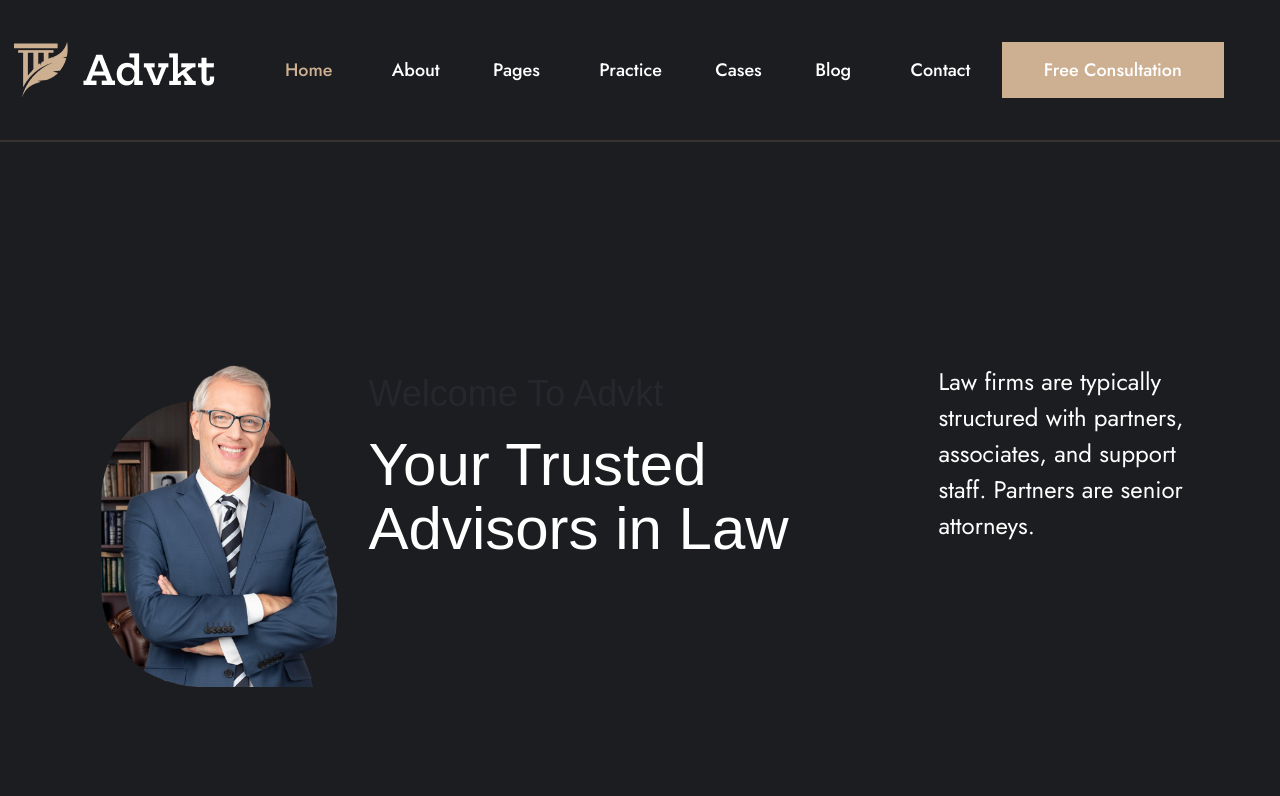
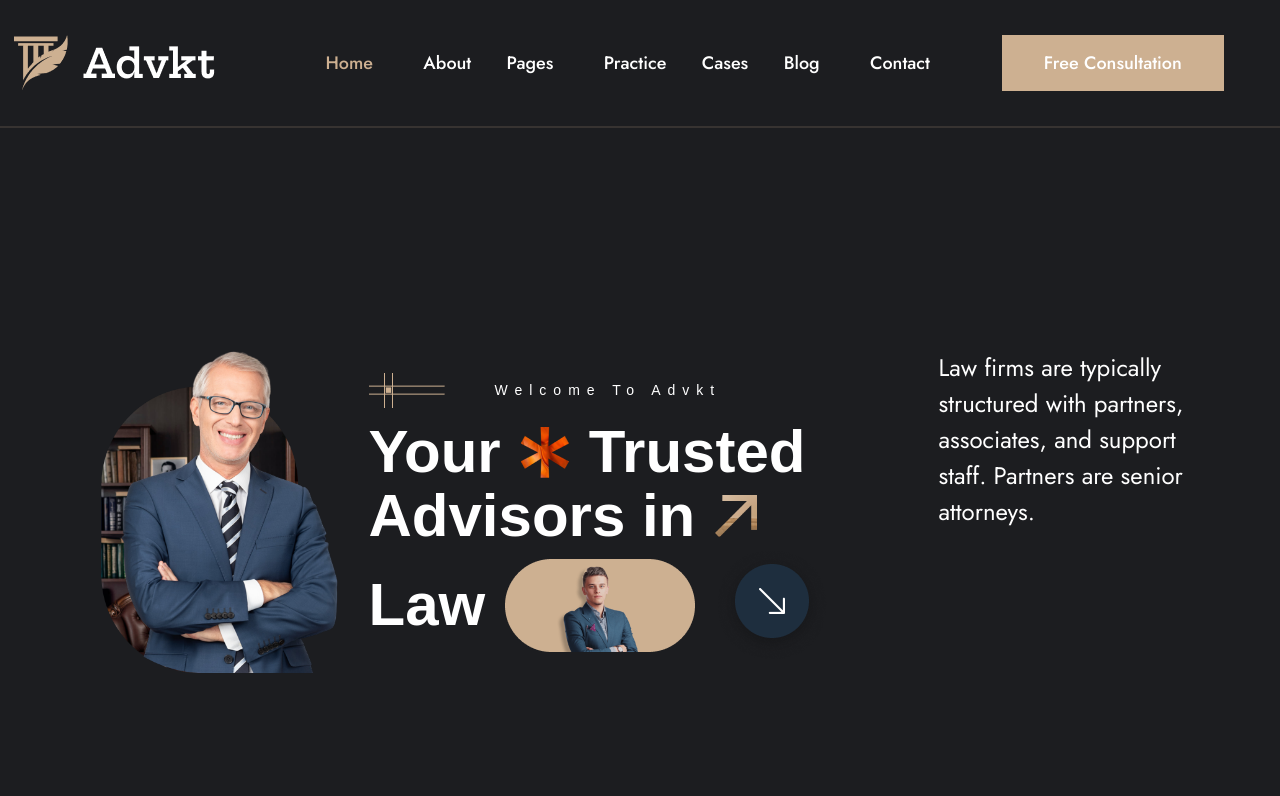
Before and after one commit to Shiddik/advkt, a website: page index.html in a window 1280 px wide. Shown: the top 796 px of the page. Drawn offline with Linux system fonts and the light colour scheme; a web font is replaced by a local one.

Commit message:
fix banner

```diff
--- a/index.html
+++ b/index.html
@@ -62,9 +62,6 @@
                                     <img src="images/logo/logo.png" alt="logo" />
                                 </a>
                                 <a href="index.html" class="sticky-logo">
-                                    <img src="images/logo/sticky-logo.png" alt="logo" />
-                                </a>
-                                <a href="index.html" class="retina-logo">
                                     <img src="images/logo/logo.png" alt="logo" />
                                 </a>
                             </div>
@@ -189,15 +186,34 @@
                                     <img src="images/slider/banner/image-1.jpg" alt="image">
                                 </div>
                             </div>
-                            <div class="col-lg-6">
+                            <div class="col-lg-6 align-self-center">
                                 <div class="slider-title-wrapper">
-                                    <h3 class="slider-sub-title">Welcome To Advkt</h3>
-                                    <h1 class="slider-title">Your   Trusted Advisors in Law</h1>
+                                    <h3 class="slider-sub-title">
+                                        <span class="shape-img"><img src="images/slider/banner/title-shape.png" alt="image"></span>
+                                        Welcome To Advkt
+                                    </h3>
+                                    <h1 class="slider-title">
+                                        <span class="single-title-item">
+                                            Your
+                                            <span class="shape-img"><img src="images/slider/banner/star-shape.png" alt="image"></span>
+                                            Trusted
+                                        </span>
+                                        <span class="single-title-item">
+                                            Advisors in
+                                            <span class="shape-img"><img src="images/slider/banner/arrow-shape.png" alt="image"></span>
+                                        </span>
+                                        <span class="single-title-item">
+                                            Law
+                                            <span class="shape-img"><img src="images/slider/banner/image-shape.png" alt="image"></span>
+                                            <span class="shape-img"><img src="images/slider/banner/arrow-down-shape.png" alt="image"></span>
+                                        </span>
+                                    </h1>
                                 </div>
                             </div>
                             <div class="col-lg-3">
                                 <div class="slider-content">
                                     <p class="slider-short-desc">Law firms are typically structured with partners, associates, and support staff. Partners are senior attorneys. </p>
+                                    <div></div>
                                 </div>
                             </div>
                             <div class="col-12">
--- a/sass/modules/slider/_slider-style-one.scss
+++ b/sass/modules/slider/_slider-style-one.scss
@@ -123,12 +123,22 @@
 
 
     .slider-title-wrapper {
+      .slider-sub-title {
+        display: inline-flex;
+        gap: 50px;
+        font-size: 14px;
+        font-weight: 400;
+        letter-spacing: 7px;
+        margin-bottom: 0;
+        color: $white;
+        align-items: center;
+      }
       .slider-title {
         font-family: $heading-font;
-        font-weight: 500;
-        font-size: 90px;
+        font-weight: 600;
+        font-size: 80px;
         color: $white;
-        line-height: 100px;
+        line-height: initial;
         margin-bottom: 0;
 
         @media only screen and (min-width: 992px) and (max-width: 1400px){
@@ -147,6 +157,12 @@
         @include sm {
           font-size: 38px;
           line-height: 44px;
+        }
+
+        .single-title-item {
+          display: flex;
+          align-items: center;
+          gap: 20px;
         }
       }
     }
--- a/sass/partials/_header.scss
+++ b/sass/partials/_header.scss
@@ -273,7 +273,7 @@
   .logo {
     position: relative;
     z-index: 999;
-    height: 120px;
+    height: 123px;
     display: flex;
     align-items: center;
     min-width: 220px;
@@ -385,7 +385,7 @@
       }
       a {
         display: block;
-        padding: 55px 24px;
+        padding: 48px 15px;
         text-decoration: none;
         text-transform: capitalize;
         @include transition;
```
Also changed, not shown: css/style-rtl.css, css/style.css, images/slider/banner/arrow-down-shape.png (added), images/slider/banner/arrow-shape.png (added), images/slider/banner/image-shape.png (added), images/slider/banner/star-shape.png (added), images/slider/banner/title-shape.png (added).
